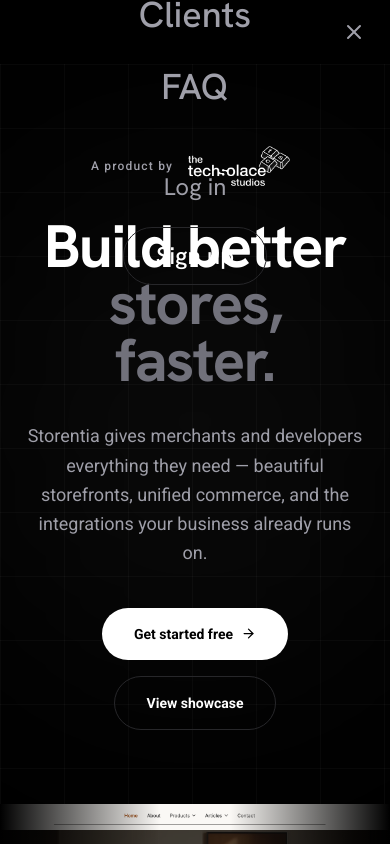
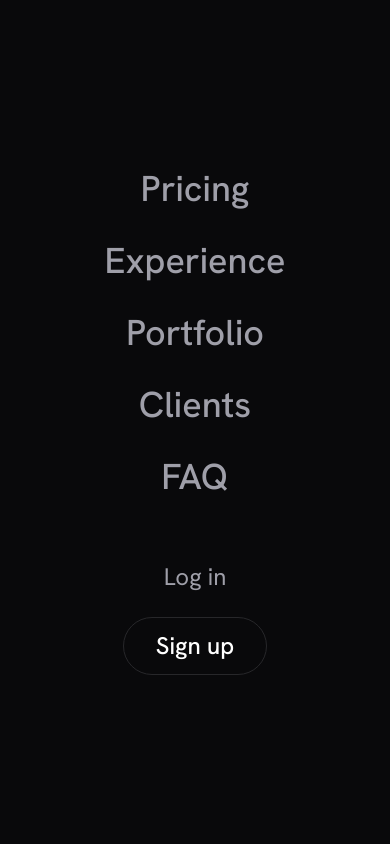
Before and after one commit to thetechsolaceco/storentia, a Next.js app: page / in a window 390 px wide. Both pictures are taken after a click on the button "Toggle menu". Shown: the top 844 px of the page. Built offline with nearby package versions, Linux system fonts and the light colour scheme.

Commit message:
fix(header): fix mobile menu layout and hydration

```diff
--- a/src/components/Header.tsx
+++ b/src/components/Header.tsx
@@ -92,7 +92,10 @@
     requestAnimationFrame(animateScroll);
   };
 
+  if (!mounted) return null;
+
   return (
+    <>
       <header className="fixed top-0 left-0 right-0 z-50 bg-white/5 dark:bg-black/5 backdrop-blur-md">
         <div className="max-w-7xl mx-auto px-6 py-4 flex items-center justify-between">
           {/* Logo - Left */}
@@ -154,6 +157,7 @@
             </button>
           </div>
         </div>
+      </header>
 
       {/* Mobile Overlay */}
       <AnimatePresence>
@@ -163,7 +167,7 @@
             animate={{ opacity: 1 }}
             exit={{ opacity: 0 }}
             transition={{ duration: 0.3, ease: "easeInOut" }}
-            className="fixed inset-0 z-[60] bg-black flex flex-col items-center justify-center"
+            className="fixed inset-0 z-[60] bg-zinc-950 flex flex-col items-center justify-center"
           >
             <nav className="flex flex-col items-center gap-8">
               <motion.div
@@ -228,6 +232,6 @@
           </motion.div>
         )}
       </AnimatePresence>
-    </header>
+    </>
   );
 }
```
Lines whose indentation alone changed are shown as unchanged.
